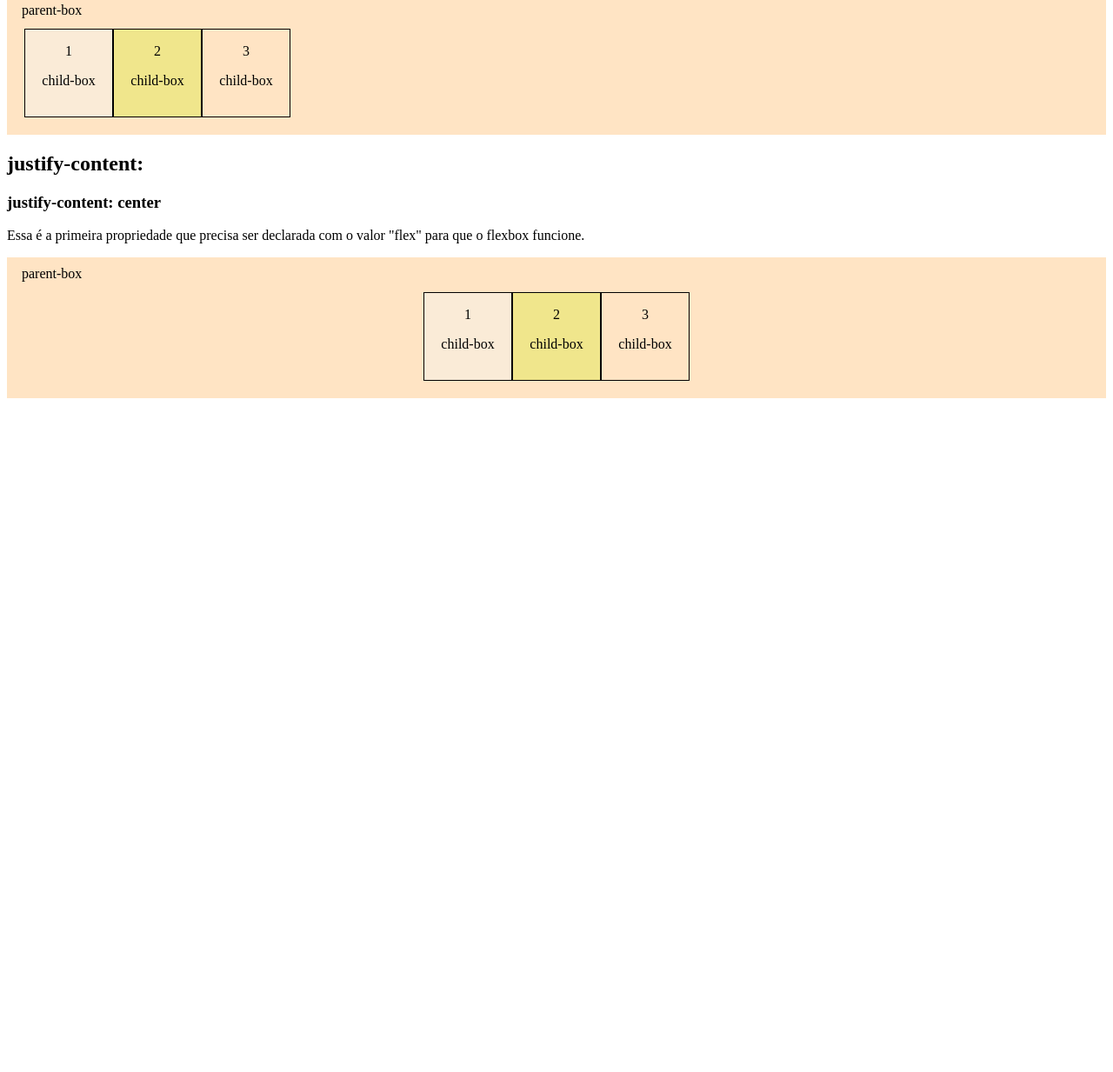
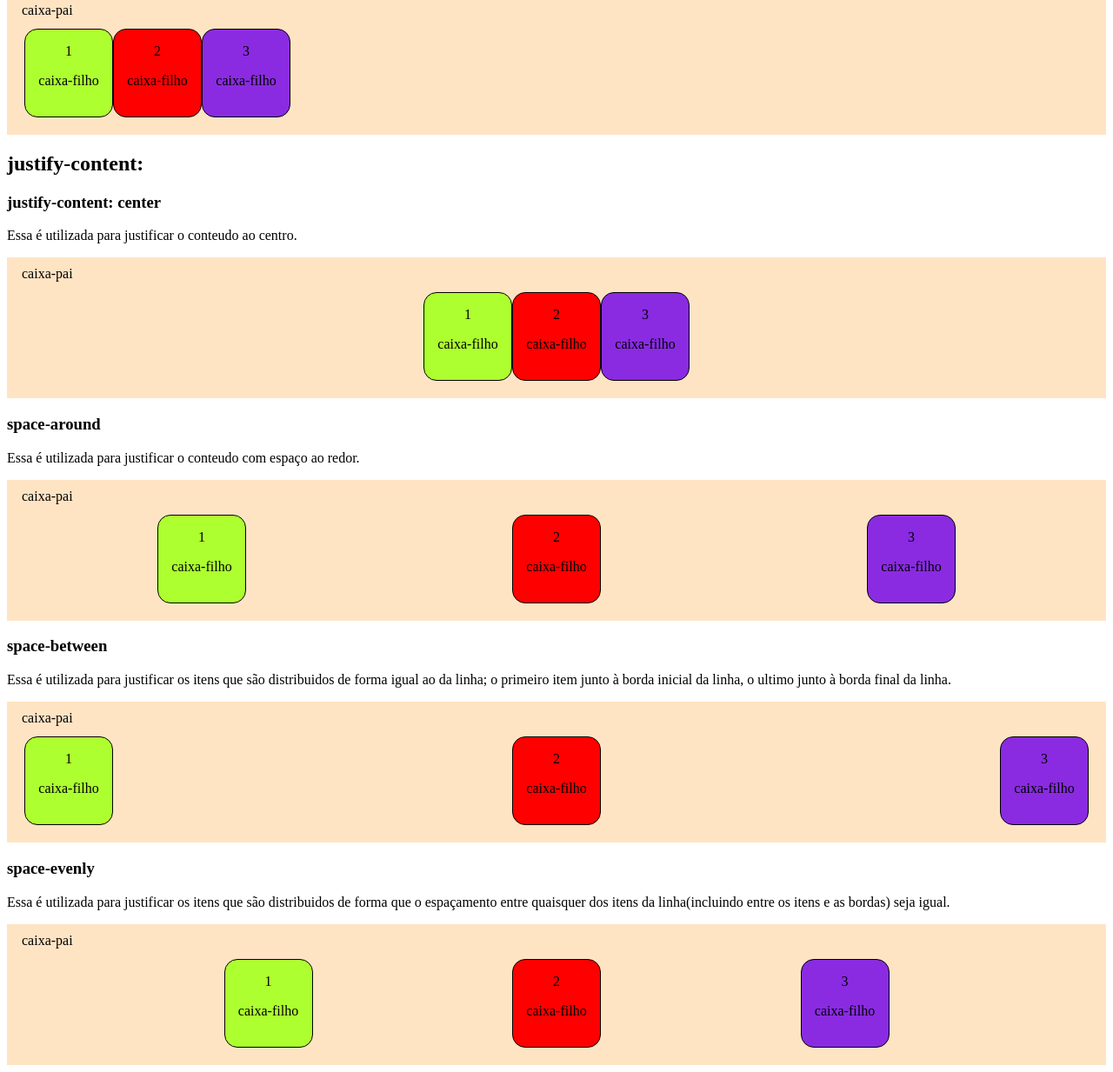
Before and after one commit to HaireEdwy/css.flexbox, a plain HTML site: page index.html in a window 1280 px wide. Shown: the part 168-1401 px from the top of the page at 87% size. Before the commit the page ends 800 px from the top, so only its background shows below. Drawn offline with Linux system fonts and the light colour scheme.

Commit message:
caixa-pai e caixa-filho

```diff
--- a/index.html
+++ b/index.html
@@ -1,5 +1,6 @@
 <!DOCTYPE html>
 <html lang="pt-br">
+
 <head>
     <meta charset="UTF-8">
     <meta http-equiv="X-UA-Compatible" content="IE=edge">
@@ -7,31 +8,29 @@
     <title>Propriedades CSS Flexbox</title>
     <link rel="stylesheet" href="style.css">
 </head>
+
 <body>
     <h1 class="pagetittle">Propriedades CSS do Flexbox</h1>
 
     <section class="property-section"id="display-flex">
+
         <h2 class="property-tittle">display:</h2>
-        <p class="property-explanation">
-            Essa é a primeira propriedade que precisa ser declarada com o valor "flex" para que o flexbox funcione.
+        <p class="property-explanation">Essa é a primeira propriedade que precisa ser declarada com o valor "flex" para que o flexbox funcione.
         </p>
         <div class="parent-box">
-        <p>parent-box</p>
+            <p>caixa-pai</p>
             <div class="child-box">
                 <p>1</p>
-            <p>child-box</p>
+                <p>caixa-filho</p>
             </div>
-
             <div class="child-box">
                 <p>2</p>
-            <p>child-box</p>
+                <p>caixa-filho</p>
             </div>
-
             <div class="child-box">
                 <p>3</p>
-            <p>child-box</p>
+                <p>caixa-filho</p>
             </div>
-
         </div>
    </section>
 
@@ -39,30 +38,92 @@
 
         <h2 class="property-tittle">justify-content:</h2>
 
+        <section class="value-tittle" id="jc-center">
             <h3 class="property-tittle">justify-content: center</h3>
-
-        <p class="property-explanation">
-            Essa é a primeira propriedade que precisa ser declarada com o valor "flex" para que o flexbox funcione.
+            <p class="property-explanation">Essa é utilizada para justificar o conteudo ao centro.
             </p>
-
             <div class="parent-box">
-        <p>parent-box</p>
+                <p>caixa-pai</p>
                 <div class="child-box">
                     <p>1</p>
-            <p>child-box</p>
+                    <p>caixa-filho</p>
                 </div>
-
                 <div class="child-box">
                     <p>2</p>
-            <p>child-box</p>
+                    <p>caixa-filho</p>
                 </div>
-
                 <div class="child-box">
                     <p>3</p>
-            <p>child-box</p>
+                    <p>caixa-filho</p>
                 </div>
+            </div>
+        </section>
 
+        <section class="value-tittle" id="jc-space-around">
+            <h3 class="property-tittle">space-around</h3>
+
+                <p class="property-explanation">Essa é utilizada para justificar o conteudo com espaço ao redor.
+                </p>
+                <div class="parent-box">
+                    <p>caixa-pai</p>
+                    <div class="child-box">
+                        <p>1</p>
+                        <p>caixa-filho</p>
                     </div>
+                    <div class="child-box">
+                        <p>2</p>
+                        <p>caixa-filho</p>
+                    </div>
+                    <div class="child-box">
+                        <p>3</p>
+                        <p>caixa-filho</p>
+                    </div>
+                </div>
+        </section>
+
+        <section class="value-tittle" id="jc-space-between">
+            <h3 class="property-tittle">space-between</h3>
+
+                <p class="property-explanation">Essa é utilizada para justificar os itens que são distribuidos de forma igual ao da linha; o primeiro item junto à borda inicial da linha, o ultimo junto à borda final da linha.
+                </p>
+                <div class="parent-box">
+                    <p>caixa-pai</p>
+                    <div class="child-box">
+                        <p>1</p>
+                        <p>caixa-filho</p>
+                    </div>
+                    <div class="child-box">
+                        <p>2</p>
+                        <p>caixa-filho</p>
+                    </div>
+                    <div class="child-box">
+                        <p>3</p>
+                        <p>caixa-filho</p>
+                    </div>
+                </div>
+        </section>
+
+        <section class="value-tittle" id="jc-space-evenly">
+            <h3 class="property-tittle">space-evenly</h3>
+
+                <p class="property-explanation">Essa é utilizada para justificar os itens que são distribuidos de forma que o espaçamento entre quaisquer dos itens da linha(incluindo entre os itens e as bordas) seja igual.
+                </p>
+                <div class="parent-box">
+                    <p>caixa-pai</p>
+                    <div class="child-box">
+                        <p>1</p>
+                        <p>caixa-filho</p>
+                    </div>
+                    <div class="child-box">
+                        <p>2</p>
+                        <p>caixa-filho</p>
+                    </div>
+                    <div class="child-box">
+                        <p>3</p>
+                        <p>caixa-filho</p>
+                    </div>
+                </div>
+        </section>
    </section>
 
 </body>
--- a/style.css
+++ b/style.css
@@ -6,16 +6,20 @@
     width: 100px;
     height: 100px;
     text-align: center;
+    border-radius: 15px;
 }
 
-.parent-box div:nth-child(2) {
-    background-color: antiquewhite;
+.parent-box div.child-box:nth-of-type(1) {
+    background-color: greenyellow;
 }
 
-.parent-box div:nth-child(3) {
-    background-color: khaki;
+.parent-box div.child-box:nth-of-type(2) {
+    background-color: red;
 }
 
+.parent-box div.child-box:nth-of-type(3) {
+    background-color: blueviolet;
+}
 .parent-box {
     display: flex;
     background-color: bisque;
@@ -28,6 +32,18 @@
     left: 25px;
 }
 
-#justify-content .parent-box {
+#jc-center .parent-box {
     justify-content: center;
 }
+
+#jc-space-around .parent-box {
+    justify-content: space-around;
+}
+
+#jc-space-between .parent-box {
+    justify-content: space-between;
+}
+
+#jc-space-evenly .parent-box {
+    justify-content: space-evenly;
+}
```
Lines whose indentation alone changed are shown as unchanged.
